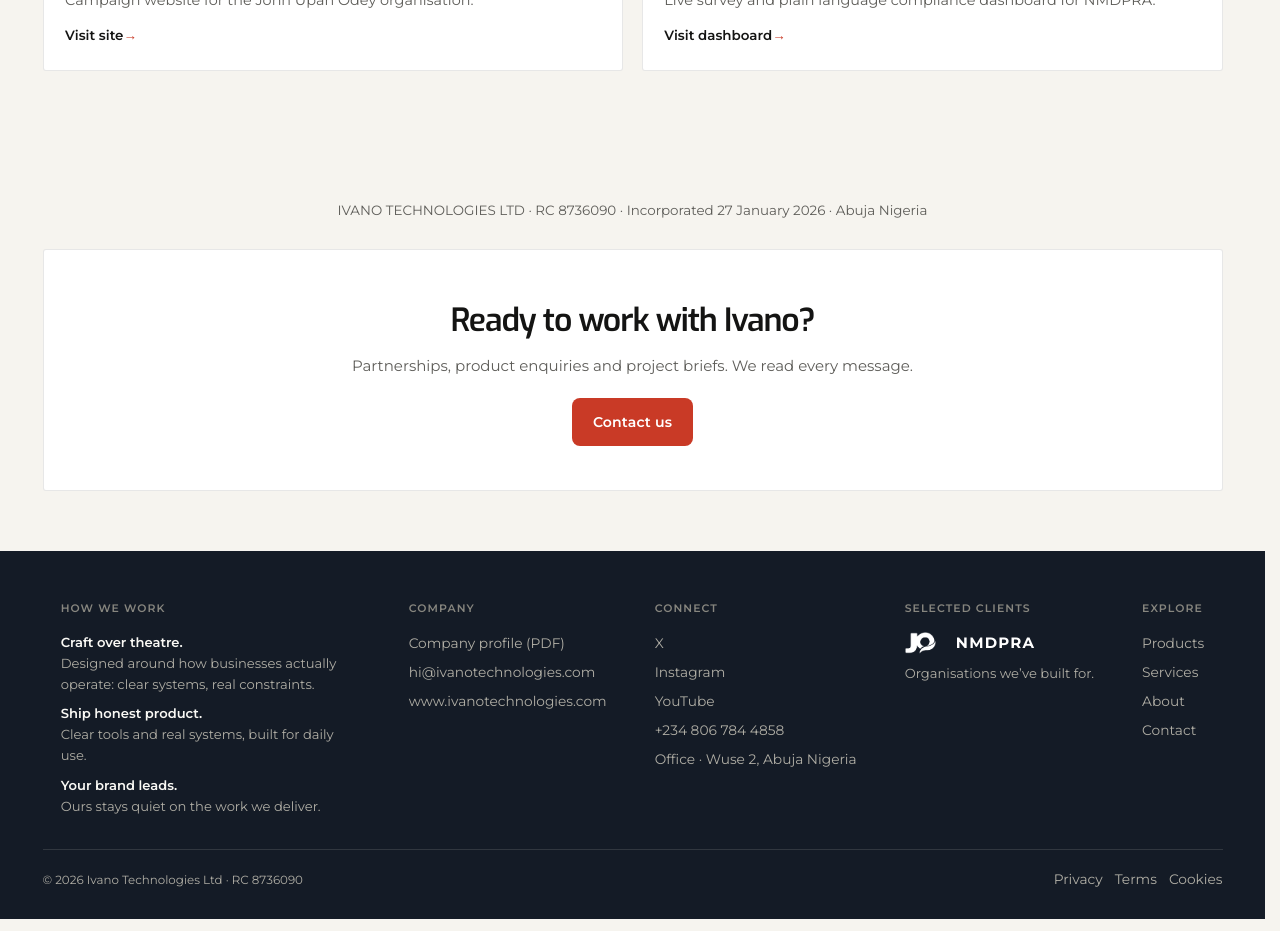
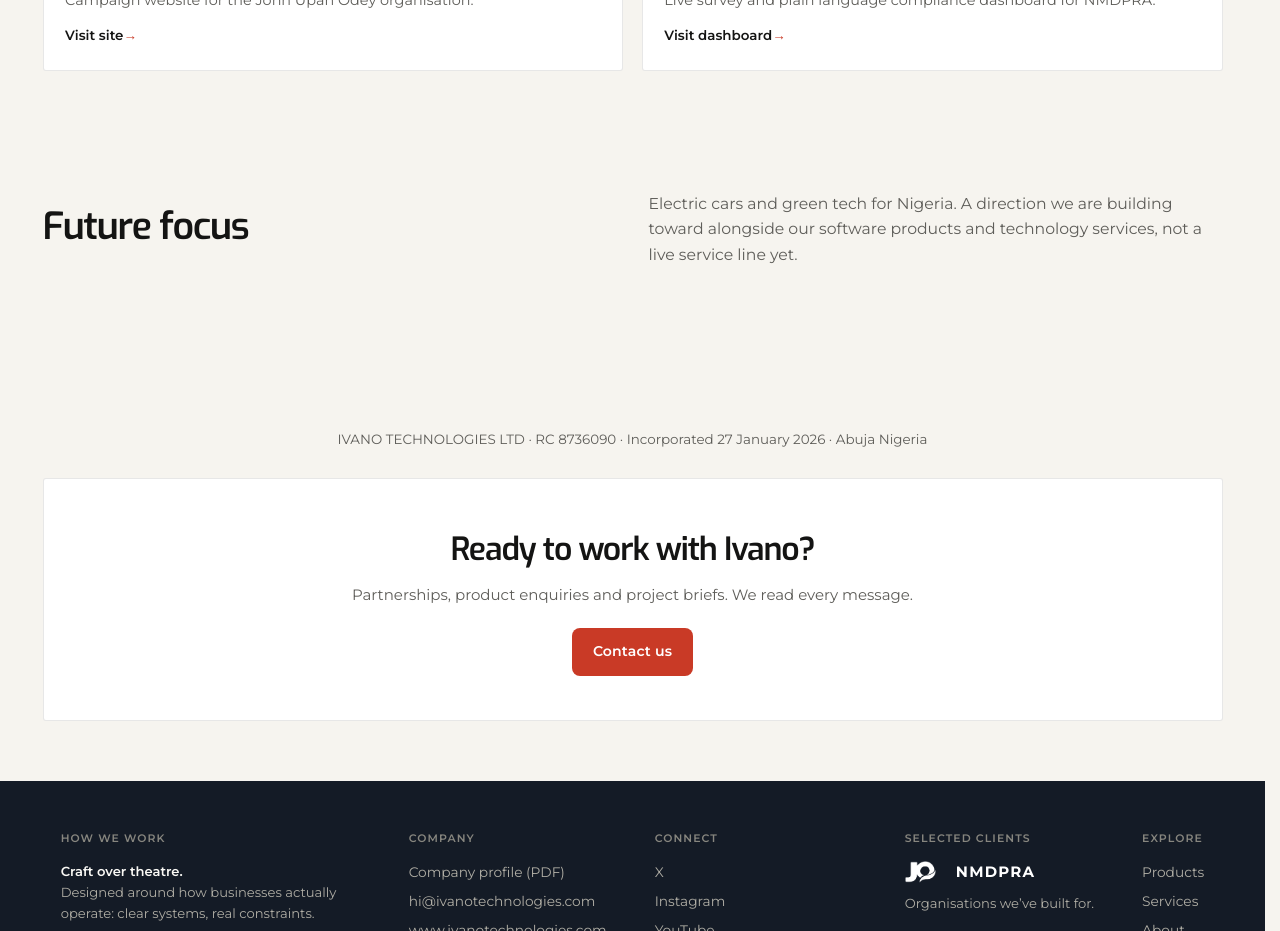
Before and after one commit to Ivano-Technologies/web-ivano, a Next.js app: page / in a window 1280 px wide. Shown: the part 1640-2571 px from the top of the page. Built offline with nearby package versions, Linux system fonts and the light colour scheme.

Commit message:
EV and green tech direction (Kezie confirmed 27 Oct): SITE.description EV line, About direction line, Home Future focus band

```diff
--- a/app/about/page.tsx
+++ b/app/about/page.tsx
@@ -24,6 +24,11 @@
             SaaS products (Kompleet, PMS, NRCS EAM) and client platforms
             (campaigns, compliance dashboards), backed by consulting and
             managed services.
+          </p>
+          <p className="about-build">
+            Next, we are building toward electric cars and green tech for
+            Nigeria. This is a direction we are working toward, not a live
+            service line yet.
           </p>
           <h2>Where we are</h2>
           <p className="about-where">{SITE.officeArea}.</p>
--- a/app/page.tsx
+++ b/app/page.tsx
@@ -84,6 +84,21 @@
         </div>
       </section>
 
+      <section id="future-focus">
+        <div className="wrap">
+          <div className="section-head row">
+            <div>
+              <h2>Future focus</h2>
+            </div>
+            <p>
+              Electric cars and green tech for Nigeria. A direction we are
+              building toward alongside our software products and technology
+              services, not a live service line yet.
+            </p>
+          </div>
+        </div>
+      </section>
+
       <section>
         <div className="wrap">
           <p className="trust">
--- a/lib/site.ts
+++ b/lib/site.ts
@@ -12,7 +12,7 @@
   legalName: "IVANO TECHNOLOGIES LTD",
   rc: "RC 8736090",
   description:
-    "Software products and technology services for growing businesses. Abuja Nigeria.",
+    "Software products and technology services for growing businesses. Electric cars and green tech for Nigeria. Abuja Nigeria.",
   email: CONTACT_EMAIL,
   phoneDisplay: "+234 806 784 4858",
   phoneHref: "tel:+2348067844858",
```
